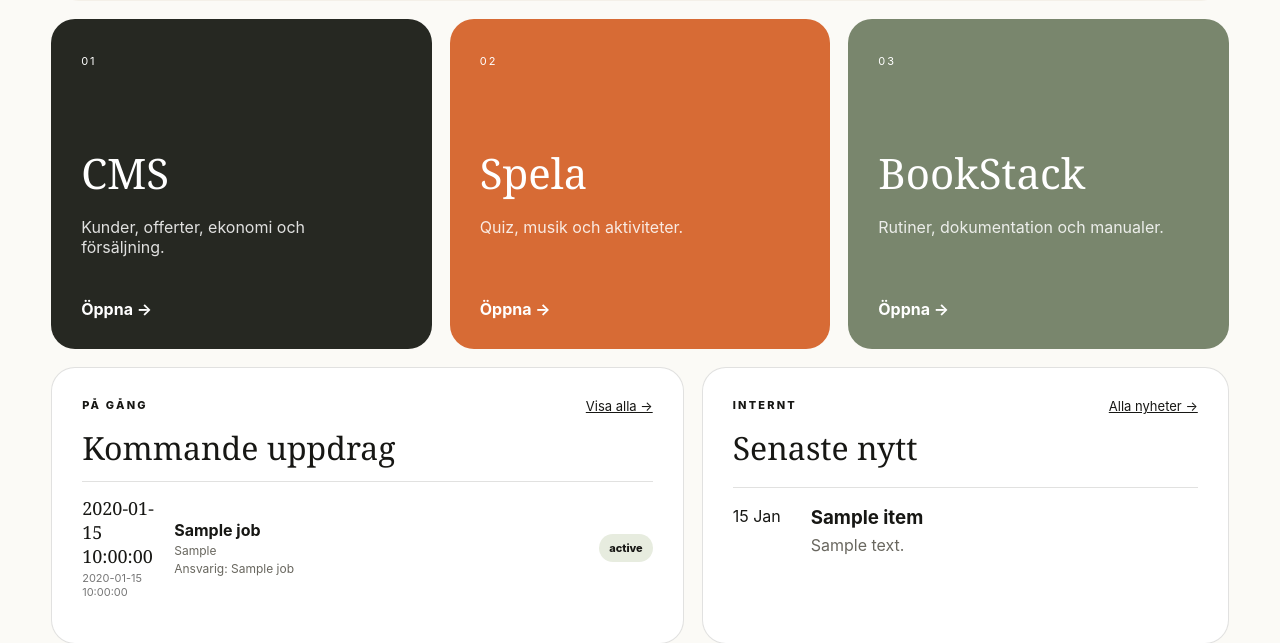
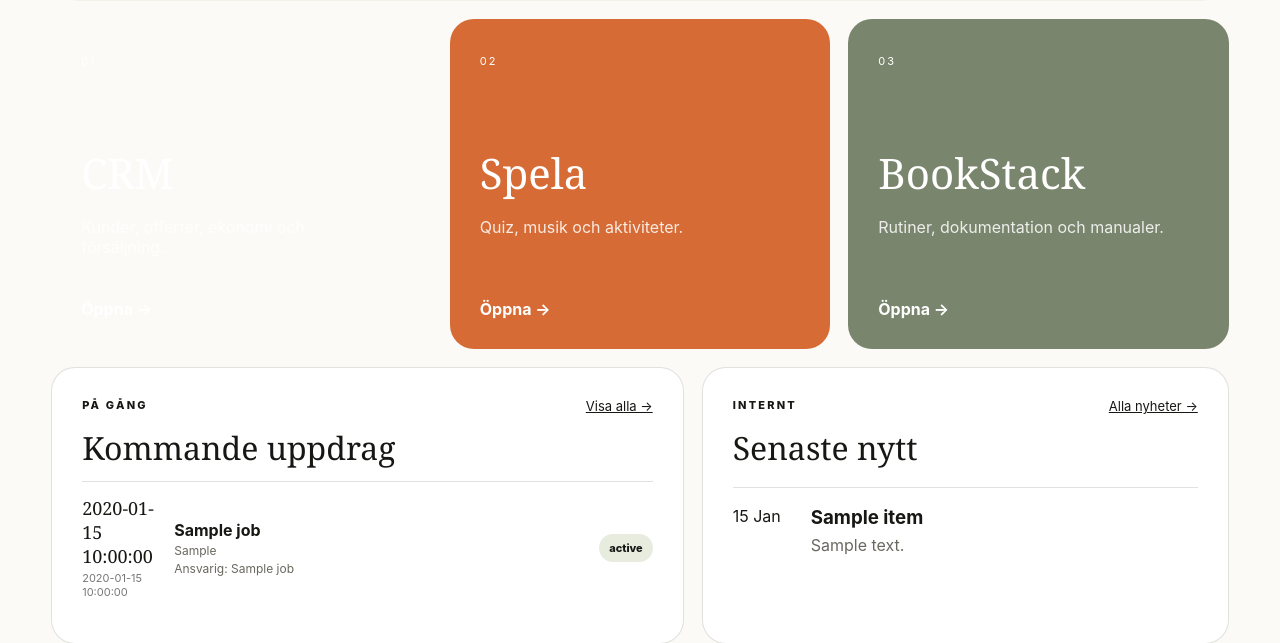
Before and after one commit to johnhleaf/hopefli-hello, a Flask app: template app/templates/home.html in a window 1280 px wide. Shown: the part 475-1118 px from the top of the page. Run offline with Flask 3, Linux system fonts and the light colour scheme; the template is opened without the code that fills it: most values are stand-ins (such as "Sample title", 1, 10 or a date in 2020).

Commit message:
Restore Hello CRM migration and prepare v0.1.17

```diff
--- a/app/templates/home.html
+++ b/app/templates/home.html
@@ -1,30 +1,30 @@
 {% extends "base.html" %}{% block content %}
 <section class="hero"><div><p class="eyebrow">{{ now.strftime('%A %d %B') }}</p><h1>{{ greeting }}, {{ me.name.split(' ')[0] }}.</h1><p class="quote">“{{ quote }}”</p></div><div class="hero-orb">H</div></section>
 <section class="system-grid">
-  <a class="system-card cms" href="{{ config.get('CMS_URL','https://cms.hopefli.se') }}"><div><span>01</span><h2>CMS</h2><p>Kunder, offerter, ekonomi och försäljning.</p></div><b>Öppna →</b></a>
+  <a class="system-card crm" href="{{ config.get('CRM_URL','https://crm.hopefli.se') }}"><div><span>01</span><h2>CRM</h2><p>Kunder, offerter, ekonomi och försäljning.</p></div><b>Öppna →</b></a>
   <a class="system-card event" href="https://spela.hopefli.se"><div><span>02</span><h2>Spela</h2><p>Quiz, musik och aktiviteter.</p></div><b>Öppna →</b></a>
   <a class="system-card docs" href="{{ config.get('BOOKSTACK_URL','https://bookstack.hopefli.se') }}"><div><span>03</span><h2>BookStack</h2><p>Rutiner, dokumentation och manualer.</p></div><b>Öppna →</b></a>
 </section>
 <section class="two-col"><div class="panel jobs-dashboard-panel"><div class="panel-head"><div><p class="eyebrow">PÅ GÅNG</p><h2>Kommande uppdrag</h2></div><a href="{{ url_for('jobs') }}">Visa alla →</a></div>
 {% if jobs["items"] %}<div class="dashboard-jobs">{% for job in jobs["items"] %}<a href="{{ url_for('jobs') }}" class="dashboard-job"><div class="dashboard-job-date"><strong>{{ job.date_short }}</strong>{% if job.time_display %}<span>{{ job.time_display }}</span>{% endif %}</div><div class="dashboard-job-main"><strong>{{ job.name }}</strong><span>{{ job.place_display }}</span><small>Ansvarig: {{ job.responsible_name or 'ej utsedd' }}</small></div><span class="job-status {{ job.status }}">{% if job.is_now %}Pågår nu{% else %}{{ job.status_label }}{% endif %}</span></a>{% endfor %}</div>
 {% elif jobs.needs_reauth %}<p class="muted">Logga in med Hopefli igen för att visa uppdrag.</p>
-{% elif jobs.unavailable %}<p class="muted">Uppdragen kan inte hämtas från CMS just nu.</p>
+{% elif jobs.unavailable %}<p class="muted">Uppdragen kan inte hämtas från CRM just nu.</p>
 {% else %}<p class="muted">Inga bekräftade eller pågående uppdrag just nu.</p>{% endif %}
-{% if jobs.stale %}<small class="muted">Visar senast cachade CMS-data.</small>{% endif %}</div>
+{% if jobs.stale %}<small class="muted">Visar senast cachade CRM-data.</small>{% endif %}</div>
 <div class="panel"><div class="panel-head"><div><p class="eyebrow">INTERNT</p><h2>Senaste nytt</h2></div><a href="{{ url_for('news') }}">Alla nyheter →</a></div>{% if news %}{% for item in news %}<article class="news-row"><span>{{ item.published_at.strftime('%d %b') }}</span><div><h3>{{ item.title }}</h3><p>{{ item.body[:120] }}{% if item.body|length > 120 %}…{% endif %}</p></div></article>{% endfor %}{% else %}<p class="muted">Inga nyheter publicerade ännu.</p>{% endif %}</div></section>
 <section class="two-col staff-widgets">
   <div class="panel"><div class="panel-head"><div><p class="eyebrow">IDAG</p><h2>Frånvarande idag</h2></div><a href="{{ url_for('people') }}">Personal →</a></div>
     {% if staff.away %}<div class="staff-mini-list">{% for item in staff.away %}<div><strong>{{ item.name or item.email or 'Medarbetare' }}</strong><span>{{ item.type }}{% if item.until_display %} · till {{ item.until_display }}{% endif %}</span></div>{% endfor %}</div>
     {% elif staff.needs_reauth %}<p class="muted">Logga in med Hopefli igen för att aktivera personalwidgets.</p>
-    {% elif staff.unavailable %}<p class="muted">Personaldata kan inte hämtas från CMS just nu.</p>
+    {% elif staff.unavailable %}<p class="muted">Personaldata kan inte hämtas från CRM just nu.</p>
     {% else %}<p class="muted">Ingen frånvaro rapporterad idag.</p>{% endif %}
   </div>
   <div class="panel"><div class="panel-head"><div><p class="eyebrow">PÅ GÅNG</p><h2>Födelsedagar & jubileum</h2></div></div>
     {% if staff.birthdays or staff.anniversaries %}<div class="staff-mini-list">
       {% for item in staff.birthdays %}<div><strong>{{ item.name }}</strong><span>🎂 {{ item.display }}</span></div>{% endfor %}
       {% for item in staff.anniversaries %}<div><strong>{{ item.name }}</strong><span>🎉 {{ item.years }} år på Hopefli · {{ item.display }}</span></div>{% endfor %}
-    </div>{% elif staff.unavailable %}<p class="muted">Personaldata kan inte hämtas från CMS just nu.</p>{% else %}<p class="muted">Inget personalfirande de närmaste veckorna.</p>{% endif %}
-    {% if staff.stale %}<small class="muted">Visar senast cachade CMS-data.</small>{% endif %}
+    </div>{% elif staff.unavailable %}<p class="muted">Personaldata kan inte hämtas från CRM just nu.</p>{% else %}<p class="muted">Inget personalfirande de närmaste veckorna.</p>{% endif %}
+    {% if staff.stale %}<small class="muted">Visar senast cachade CRM-data.</small>{% endif %}
   </div>
 </section>
 <section class="quick"><a href="{{ url_for('jobs') }}"><span>UPPDRAG</span><strong>Se kommande event och uppdrag →</strong></a><a href="{{ url_for('people') }}"><span>PERSONAL</span><strong>Hitta kollegor och kontaktuppgifter →</strong></a><a href="{{ url_for('handbook') }}"><span>PERSONALHANDBOK</span><strong>Rutiner, ledighet och information →</strong></a></section>
```
